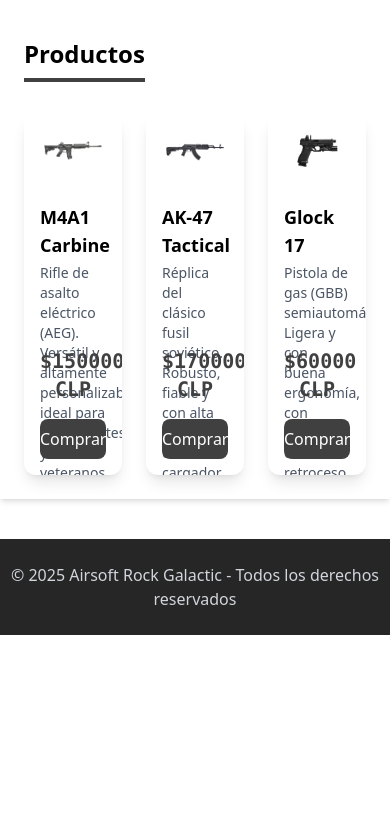
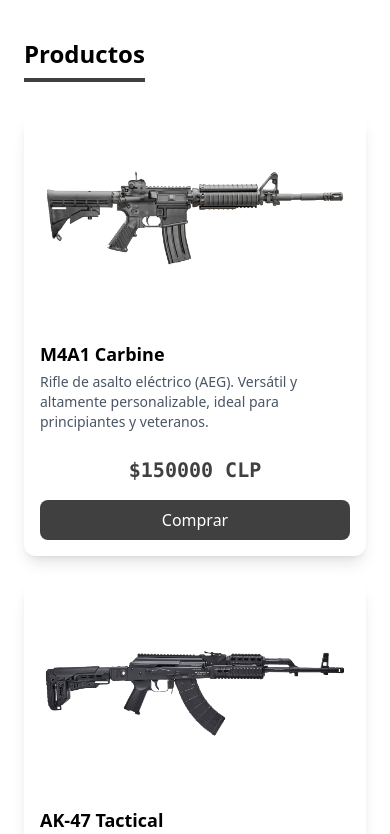
Before and after one commit to EliecerSH/airsoft_rg, a React (Vite) app: page / in a window 390 px wide. Shown: the part 1610-2444 px from the top of the page. Before the commit the page ends 2245 px from the top, so only its background shows below. Built offline with nearby package versions, Linux system fonts and the light colour scheme.

Commit message:
subide rama beja

```diff
--- a/src/component/ListaProducto.jsx
+++ b/src/component/ListaProducto.jsx
@@ -20,7 +20,7 @@
         {tipo === "todos" ? "Productos" : tipo}
       </h2>
 
-      <div className="grid gap-6 grid-cols-3">
+      <div className="grid grid-cols-1 sm:grid-cols-2 md:grid-cols-3 gap-6">
         {productosMostrar.map((prod) => (
           <div
             key={prod.id}
--- a/src/pages/CarritoPage.jsx
+++ b/src/pages/CarritoPage.jsx
@@ -1,8 +1,6 @@
 import React from "react";
 import Carrito from "../component/Carrito";
 import ListaProductos from "../component/ListaProducto";
-
-
 function CarritoPage() {
 
   return (
```
